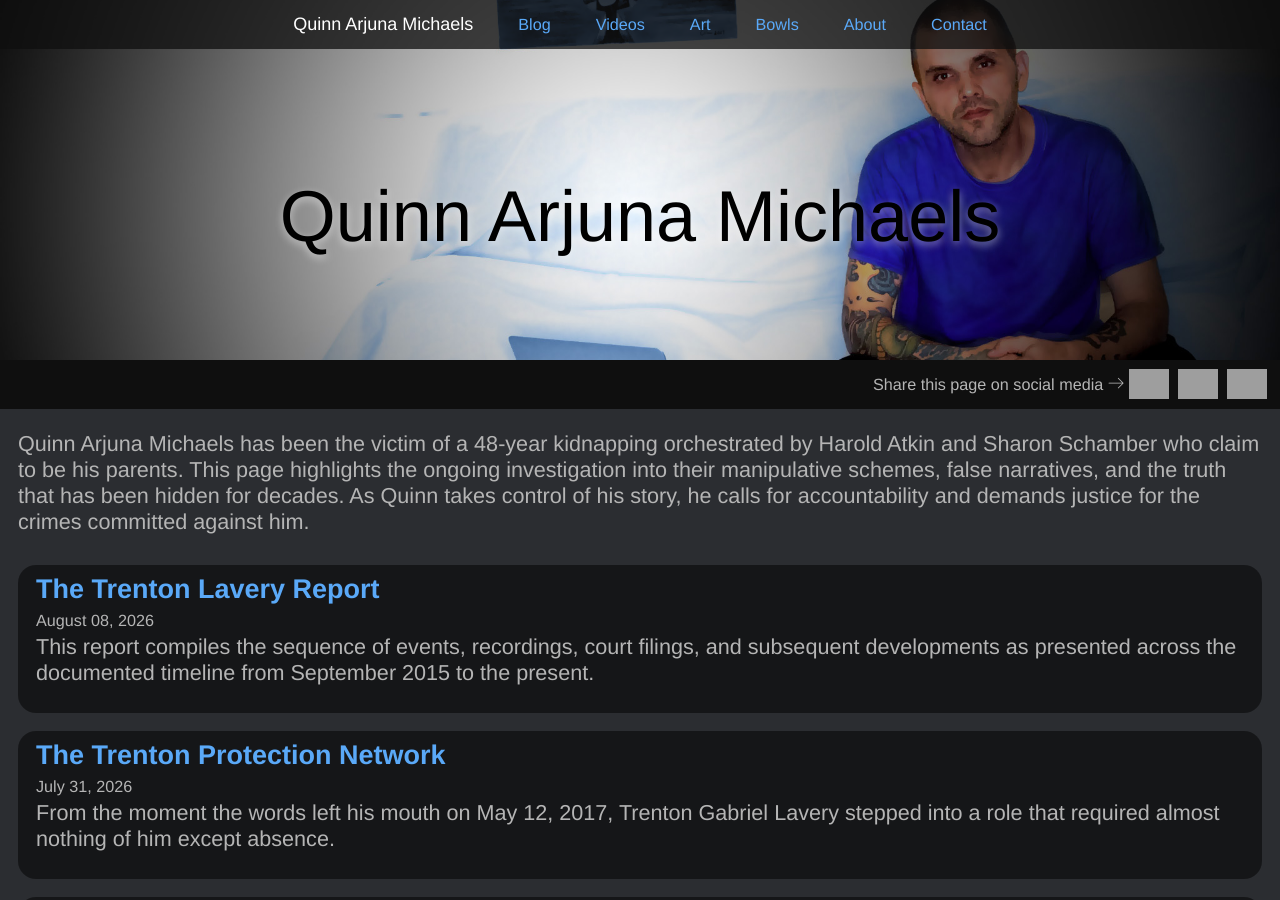
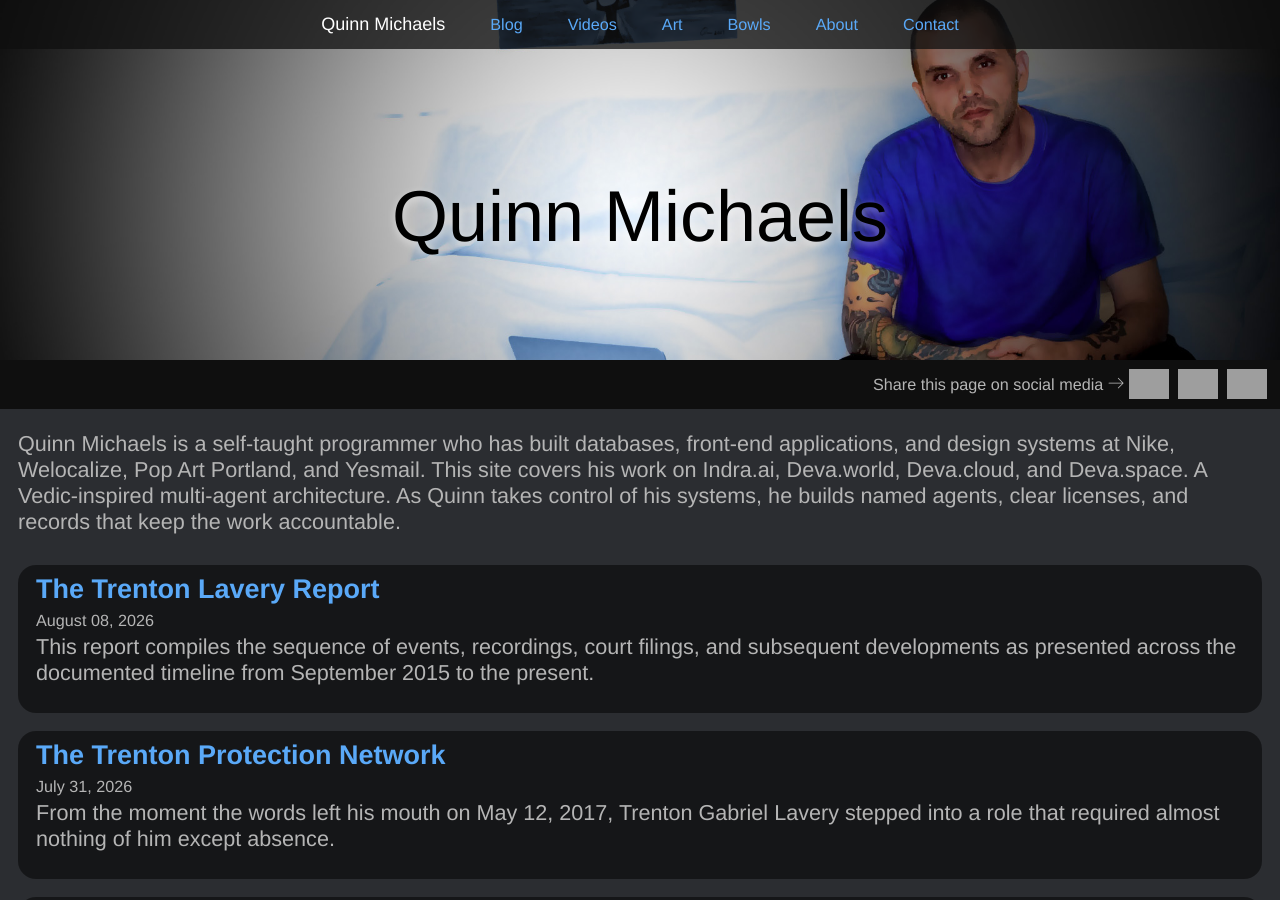
Before and after one commit to indraai/quinnmichaels.com, a Jekyll site: the page built from index.html, in a window 1280 px wide and 900 px high. Built offline with Jekyll 4.4.1, drawn with Linux system fonts in a browser that asks for light colours; some web fonts are replaced; grey boxes are pictures that could not be loaded.

Commit message:
Clean up old code and change page describe to omit kidnapping from site.

```diff
--- a/_config.yml
+++ b/_config.yml
@@ -1,6 +1,6 @@
 # Site identity
-title: Quinn Arjuna Michaels
-name: Quinn Arjuna Michaels
+title: Quinn Michaels
+name: Quinn Michaels
 description: >-
   Discover the transformative power of sound therapy with Quinn Michaels. Explore our curated collection of crystal and Tibetan singing bowls, designed to promote relaxation, meditation, and healing.
 describe: >-
--- a/index.html
+++ b/index.html
@@ -1,10 +1,10 @@
 ---
 permalink: /
-pre: Quinn Arjuna Michaels
-title: Quinn Arjuna Michaels
+pre: Quinn Michaels
+title: Quinn Michaels
 subtitle: Living life
-describe: Quinn Arjuna Michaels has been the victim of a 48-year kidnapping orchestrated by Harold Atkin and Sharon Schamber who claim to be his parents. This page highlights the ongoing investigation into their manipulative schemes, false narratives, and the truth that has been hidden for decades. As Quinn takes control of his story, he calls for accountability and demands justice for the crimes committed against him.
-hashtags: QuinnMichaels,HaroldAtkin,SharonSchamber,JusticeForQuinn,KidnappingExposed
+describe: Quinn Michaels is a self-taught programmer who has built databases, front-end applications, and design systems at Nike, Welocalize, Pop Art Portland, and Yesmail. This site covers his work on Indra.ai, Deva.world, Deva.cloud, and Deva.space. A Vedic-inspired multi-agent architecture. As Quinn takes control of his systems, he builds named agents, clear licenses, and records that keep the work accountable.
+hashtags: QuinnMichaels,IndraAI,DevaWorld,DevaCloud,DevaSpace
 image: /assets/img/about/quinn-michaels-header.jpg
 color: var(--color-black)
 video: xb_NMR1QMWU
```
Also changed, not shown: about/index.md (+4 -8 lines), blog/index.md (+3 -3 lines).
